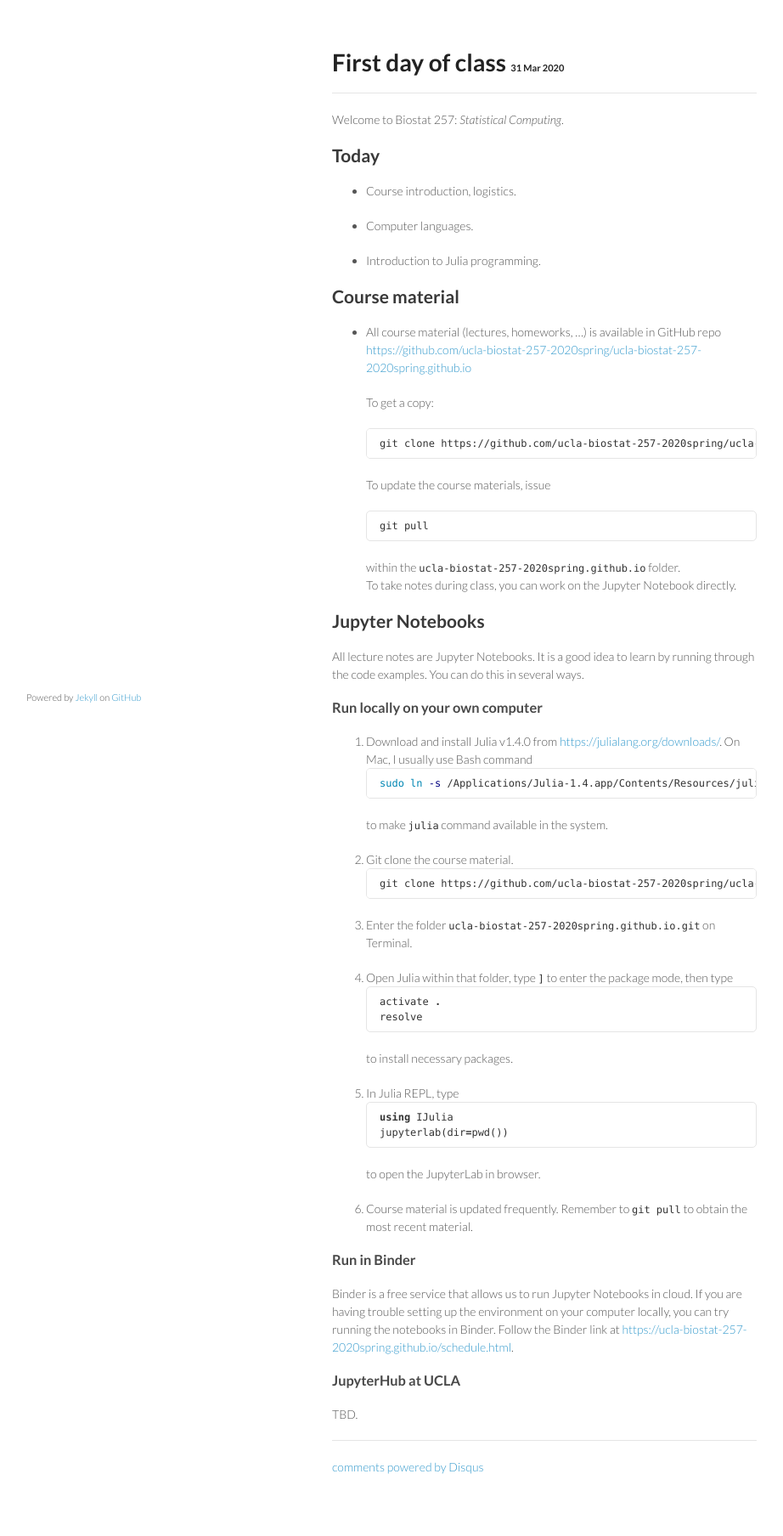
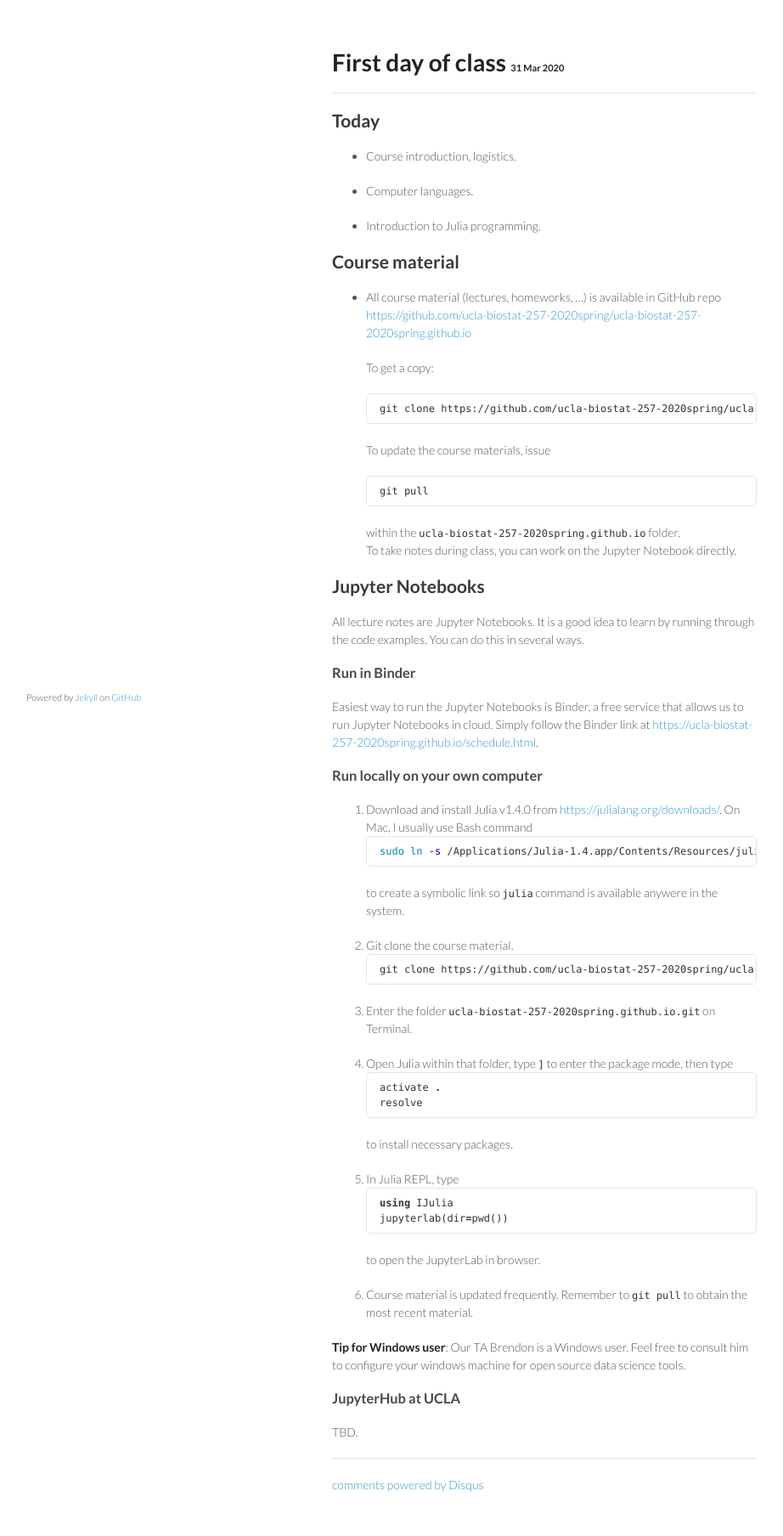
Before and after one commit to ucla-biostat-257-2020spring/ucla-biostat-257-2020spring.github.io, a Jekyll site: the page built from _posts/2020-03-31-week1-day1.md, in a window 1280 px wide. Shown: the whole page at 85% size, without its empty margins (179-1101 px from the left). Built offline with Jekyll 4.4.1, drawn with Linux system fonts in a browser that asks for light colours; comment, search, counter and statistics services are not loaded; before the commit the page ends 1787 px from its top, so only the background shows below that.

Commit message:
tip for windows users

````diff
--- a/_posts/2020-03-31-week1-day1.md
+++ b/_posts/2020-03-31-week1-day1.md
@@ -3,8 +3,6 @@ layout: post_teaching
 title: First day of class
 category: biostat257spring2020
 ---
-
-Welcome to Biostat 257: *Statistical Computing*.
 
 ## Today
 
@@ -33,13 +31,17 @@ within the `ucla-biostat-257-2020spring.github.io` folder.
 
 All lecture notes are Jupyter Notebooks. It is a good idea to learn by running through the code examples. You can do this in several ways.
 
+### Run in Binder
+
+Easiest way to run the Jupyter Notebooks is Binder, a free service that allows us to run Jupyter Notebooks in cloud. Simply follow the Binder link at <https://ucla-biostat-257-2020spring.github.io/schedule.html>.
+
 ### Run locally on your own computer
 
 1. Download and install Julia v1.4.0 from <https://julialang.org/downloads/>. On Mac, I usually use Bash command
 ```bash
 sudo ln -s /Applications/Julia-1.4.app/Contents/Resources/julia/bin/julia /usr/local/bin/julia
 ```
-to make `julia` command available in the system.
+to create a symbolic link so `julia` command is available anywere in the system.
 
 2. Git clone the course material.
 ```bash
@@ -64,9 +66,7 @@ to open the JupyterLab in browser.
 
 6. Course material is updated frequently. Remember to `git pull` to obtain the most recent material.
 
-### Run in Binder
-
-Binder is a free service that allows us to run Jupyter Notebooks in cloud. If you are having trouble setting up the environment on your computer locally, you can try running the notebooks in Binder. Follow the Binder link at <https://ucla-biostat-257-2020spring.github.io/schedule.html>.
+**Tip for Windows user**: Our TA Brendon is a Windows user. Feel free to consult him to configure your windows machine for open source data science tools.
 
 ### JupyterHub at UCLA
 
````
